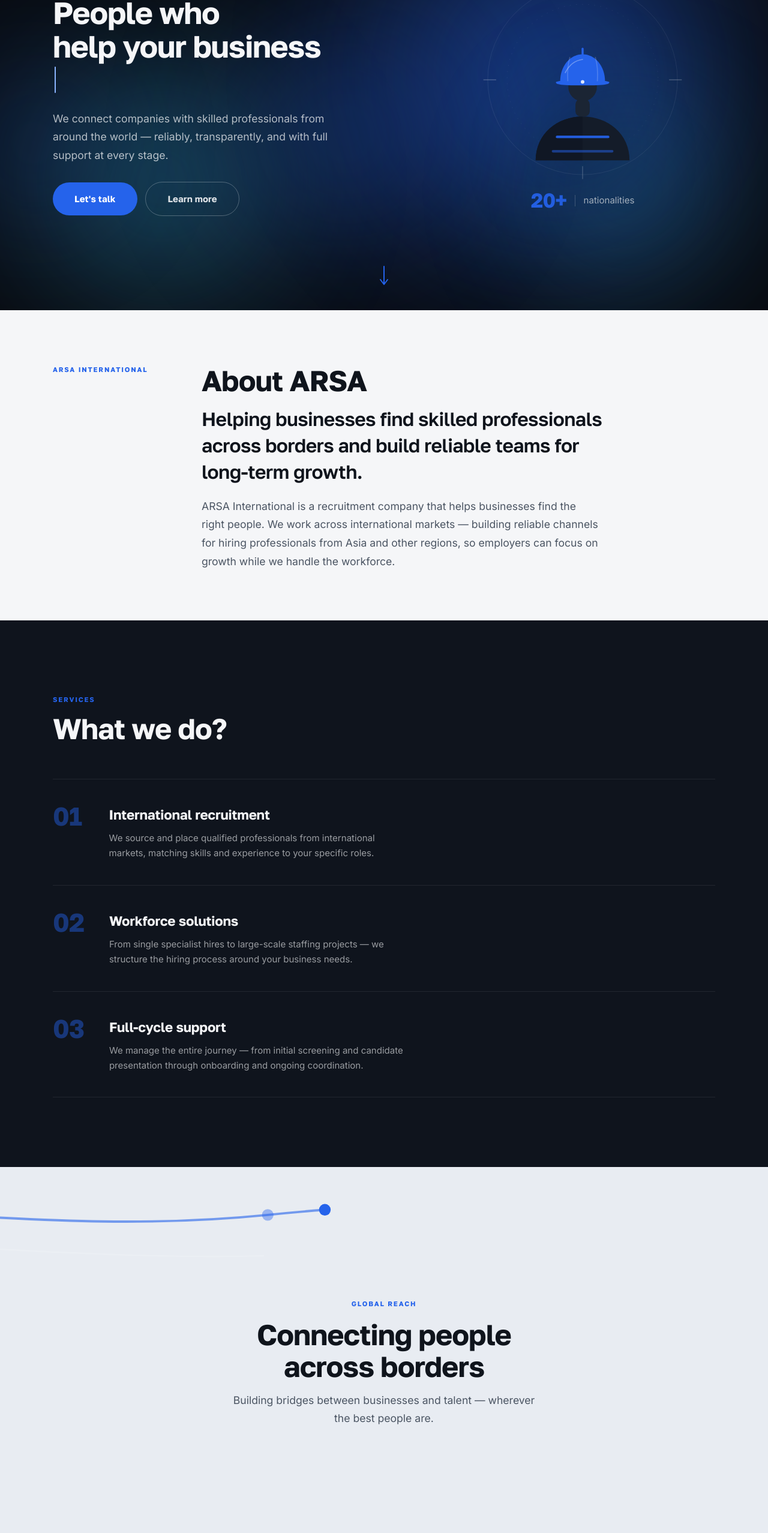
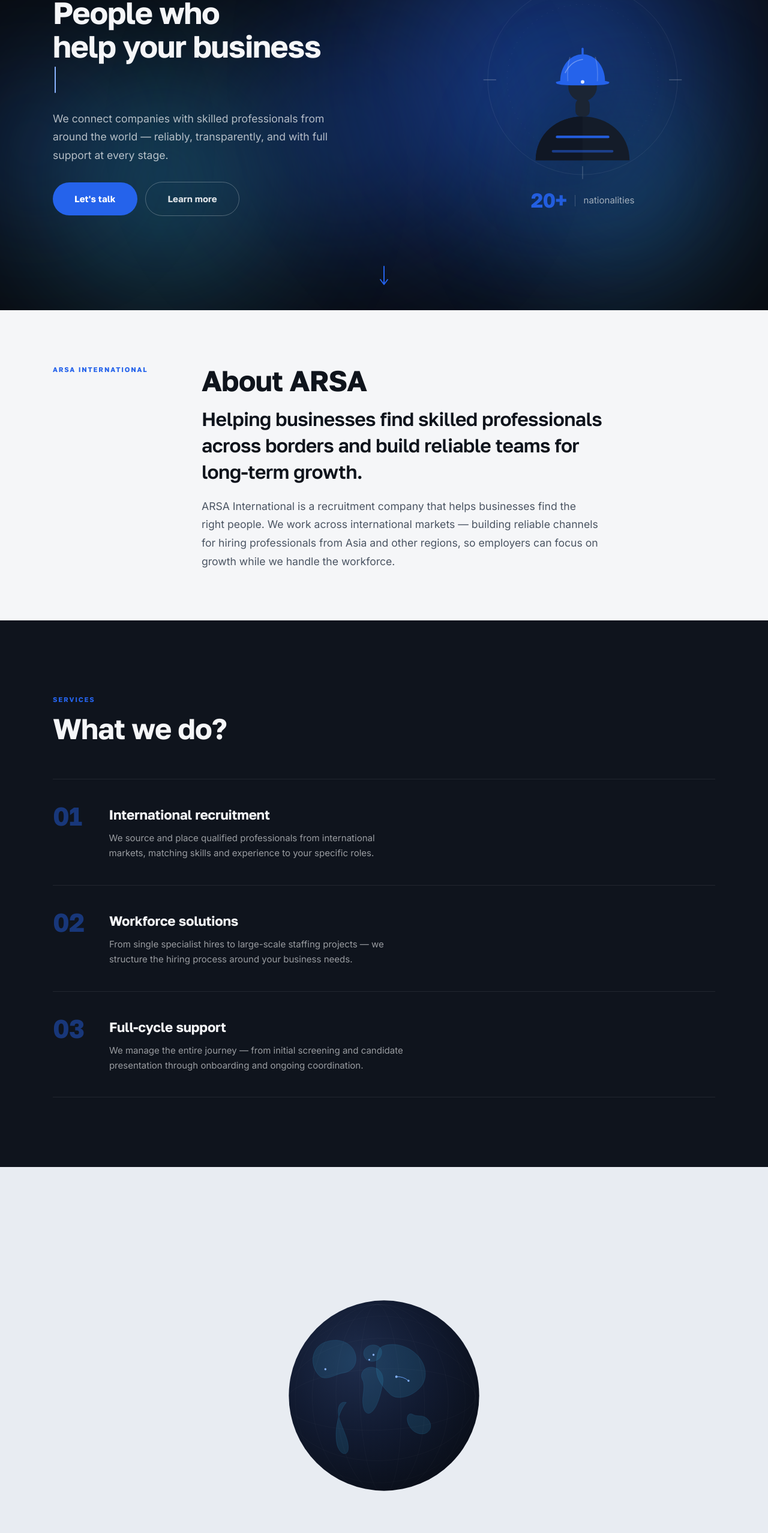
Before and after one commit to gyromth/arsa-website, a website built with Vite: page index.html in a window 1280 px wide. Shown: the part 235-2790 px from the top of the page at 60% size. Built offline with nearby package versions, Linux system fonts and the light colour scheme.

Commit message:
feat: replace global reach line with scroll-driven globe visualization
The simple animated line with dots in Global Reach is replaced by a
stylized pseudo-3D globe (pure SVG, no libraries/WebGL):

- Dark navy sphere with radial gradient, thin meridians/parallels and very
  subtle simplified continent outlines (cobalt tints only).
- Five glowing city points and four arc routes: Delhi->Moscow,
  Delhi->Bangkok, New York->Bangkok, Delhi->Europe.
- Routes appear one at a time with a small light marker travelling along
  the arc; the route then fades and the next one starts.

Scroll-driven (initGlobe):
- Globe rotation and route progress are a pure function of the section's
  position in the viewport: scroll down rotates forward and advances
  routes, scroll up reverses, stopping freezes the state. No timers, no
  infinite loops.
- Efficient: route lengths cached once, rAF-throttled passive scroll
  listener, update skipped when progress changes < 0.002.

Mobile: globe shrinks (190-250px on 320-430) and stays centred in-flow
above the text (label/heading/description) so it never overlaps the copy;
no horizontal overflow at 320/375/390/430. Desktop 1024/1440 keeps a
340px globe.

prefers-reduced-motion: static globe with three routes drawn and no
markers, rotation fixed.

Verified: globe in view + text below it at all widths, rotation
-22->+22deg with route 0->1->2 switching, reverse on scroll-up, marker
travels the arc, no console errors. npm run build clean.

```diff
--- a/index.html
+++ b/index.html
@@ -225,17 +225,50 @@
            CONNECTING — Visual statement
            ═══════════════════════════════════════════ -->
       <section class="connecting section" id="connecting">
-        <div class="connecting__visual" aria-hidden="true">
-          <svg class="connecting__routes" viewBox="0 0 1200 400" fill="none" preserveAspectRatio="xMidYMid slice">
-            <path class="route-line" d="M-50 75 C150 55 300 95 500 75 C700 55 850 65 1000 75 C1100 85 1200 70 1300 65" stroke="var(--accent)" stroke-width="2" stroke-linecap="round" opacity="0.6"/>
-            <path class="route-line" d="M-30 105 C200 85 350 125 600 105 C800 85 950 100 1100 105 C1200 110 1300 95 1400 90" stroke="rgba(255,255,255,0.14)" stroke-width="1.2" stroke-linecap="round"/>
-            <circle class="route-pulse" r="5" fill="var(--accent)" opacity="0"/>
-            <circle class="route-dot" cx="500" cy="75" r="5" fill="var(--accent)" opacity="0.7"/>
-            <circle class="route-dot" cx="200" cy="92" r="3" fill="var(--accent)" opacity="0.45"/>
-            <circle class="route-dot" cx="800" cy="68" r="4" fill="var(--accent)" opacity="0.55"/>
-          </svg>
-        </div>
         <div class="container connecting__inner">
+          <!-- Scroll-driven globe: routes draw sequentially as the section scrolls -->
+          <div class="connecting__visual" aria-hidden="true">
+            <svg class="globe" viewBox="0 0 600 600" fill="none">
+              <defs>
+                <radialGradient id="globeGrad" cx="36%" cy="32%" r="72%">
+                  <stop offset="0%" stop-color="#1e2c4b"/>
+                  <stop offset="55%" stop-color="#111a30"/>
+                  <stop offset="100%" stop-color="#0a0f1a"/>
+                </radialGradient>
+              </defs>
+              <circle cx="300" cy="300" r="280" fill="url(#globeGrad)" stroke="rgba(255,255,255,0.09)" stroke-width="1"/>
+              <g class="globe__world">
+                <ellipse cx="300" cy="300" rx="60" ry="280" stroke="rgba(255,255,255,0.05)" stroke-width="1"/>
+                <ellipse cx="300" cy="300" rx="130" ry="280" stroke="rgba(255,255,255,0.05)" stroke-width="1"/>
+                <ellipse cx="300" cy="300" rx="200" ry="280" stroke="rgba(255,255,255,0.05)" stroke-width="1"/>
+                <ellipse cx="300" cy="300" rx="250" ry="280" stroke="rgba(255,255,255,0.04)" stroke-width="1"/>
+                <ellipse cx="300" cy="300" rx="280" ry="90" stroke="rgba(255,255,255,0.05)" stroke-width="1"/>
+                <ellipse cx="300" cy="300" rx="280" ry="180" stroke="rgba(255,255,255,0.05)" stroke-width="1"/>
+                <ellipse cx="300" cy="300" rx="280" ry="245" stroke="rgba(255,255,255,0.04)" stroke-width="1"/>
+                <g class="globe__land" fill="rgba(56,189,248,0.13)" stroke="rgba(56,189,248,0.22)" stroke-width="1">
+                  <path d="M125 225 C95 195 100 140 145 125 C185 112 225 130 232 165 C238 195 220 215 195 218 C170 221 145 240 125 225 Z"/>
+                  <path d="M200 305 C175 298 170 330 180 360 C190 392 205 422 200 445 C196 462 178 458 170 435 C160 405 168 340 200 305 Z"/>
+                  <path d="M258 172 C250 150 272 135 292 140 C310 145 315 162 303 178 C292 190 265 192 258 172 Z"/>
+                  <path d="M252 245 C238 220 258 200 283 205 C306 210 315 232 308 258 C300 292 288 328 270 338 C254 346 244 322 250 285 C253 268 254 258 252 245 Z"/>
+                  <path d="M305 148 C335 130 385 142 412 172 C438 200 445 240 420 268 C395 295 350 306 330 286 C312 268 292 242 292 214 C292 190 294 164 305 148 Z"/>
+                  <path d="M395 348 C378 338 372 360 382 380 C392 402 418 412 434 402 C450 392 448 372 434 360 C420 348 408 356 395 348 Z"/>
+                </g>
+                <circle class="globe__point" cx="350" cy="235" r="3.5"/>
+                <circle class="globe__point" cx="285" cy="168" r="3"/>
+                <circle class="globe__point" cx="385" cy="248" r="3"/>
+                <circle class="globe__point" cx="142" cy="205" r="3"/>
+                <circle class="globe__point" cx="272" cy="182" r="2.5"/>
+                <path class="globe__route" d="M350 235 Q318 188 285 168"/>
+                <path class="globe__route" d="M350 235 Q370 234 385 248"/>
+                <path class="globe__route" d="M142 205 Q250 165 385 248"/>
+                <path class="globe__route" d="M350 235 Q310 206 272 182"/>
+                <circle class="globe__marker" r="5"/>
+                <circle class="globe__marker" r="5"/>
+                <circle class="globe__marker" r="5"/>
+                <circle class="globe__marker" r="5"/>
+              </g>
+            </svg>
+          </div>
           <span class="connecting__label reveal" data-i18n="connecting.label">Global reach</span>
           <h2 class="connecting__title reveal" data-i18n="connecting.title">Connecting people<br>across borders</h2>
           <p class="connecting__text reveal" data-i18n="connecting.text">Building bridges between businesses and talent — wherever the best people are.</p>
--- a/src/main.ts
+++ b/src/main.ts
@@ -311,58 +311,71 @@ function initPointerGlows(): void {
   });
 }
 
-// ── Connecting Routes — scroll-linked draw + travelling pulse ──
-function initConnectingRoutes(): void {
+// ── Connecting Globe — scroll-driven rotation + sequential routes ──
+function initGlobe(): void {
   const section = document.querySelector<HTMLElement>('.connecting');
-  const lines = Array.from(document.querySelectorAll<SVGPathElement>('.route-line'));
-  const dots = Array.from(document.querySelectorAll<SVGCircleElement>('.route-dot'));
-  const pulse = document.querySelector<SVGCircleElement>('.route-pulse');
-  if (!section || lines.length === 0) return;
+  const world = document.querySelector<SVGGElement>('.globe__world');
+  const routes = Array.from(document.querySelectorAll<SVGPathElement>('.globe__route'));
+  const markers = Array.from(document.querySelectorAll<SVGCircleElement>('.globe__marker'));
+  if (!section || !world || routes.length === 0) return;
 
   const prefersReduced = window.matchMedia('(prefers-reduced-motion: reduce)').matches;
 
   // Cache path lengths once — never recalculate during scroll.
-  const lengths = lines.map((l) => {
+  const lengths = routes.map((r) => {
     try {
-      return l.getTotalLength();
+      return r.getTotalLength();
     } catch {
       return 1000;
     }
   });
 
   const draw = (p: number): void => {
-    lines.forEach((l, i) => {
-      const start = i * 0.12;
-      const lp = Math.min(1, Math.max(0, (p - start) / (1 - start)));
-      l.style.strokeDashoffset = String(lengths[i] * (1 - lp));
+    // Globe rotation follows scroll (forward / reverse).
+    const rotation = -22 + 44 * p;
+    world.setAttribute('transform', `rotate(${rotation.toFixed(2)} 300 300)`);
+
+    const total = routes.length;
+    const idx = Math.min(total - 1, Math.floor(p * total));
+    const local = Math.min(1, Math.max(0, p * total - idx));
+
+    routes.forEach((r, i) => {
+      if (i === idx) {
+        const drawP = Math.min(1, local / 0.8);
+        r.style.strokeDashoffset = String(lengths[i] * (1 - drawP));
+        r.style.opacity = local > 0.8 ? String(Math.max(0, 1 - (local - 0.8) / 0.2)) : '1';
+      } else {
+        r.style.opacity = '0';
+      }
     });
-    dots.forEach((d, i) => {
-      const dp = Math.min(1, Math.max(0, (p - (0.32 + i * 0.14)) / 0.3));
-      d.style.opacity = String(dp);
+    markers.forEach((m, i) => {
+      if (i === idx && local < 0.8) {
+        const pt = routes[idx].getPointAtLength(lengths[idx] * Math.min(1, local / 0.8));
+        m.setAttribute('transform', `translate(${pt.x.toFixed(1)} ${pt.y.toFixed(1)})`);
+        m.style.opacity = '1';
+      } else {
+        m.style.opacity = '0';
+      }
     });
-    if (pulse && lengths[0] > 0) {
-      const head = Math.min(1, Math.max(0, p));
-      const pt = lines[0].getPointAtLength(lengths[0] * head);
-      pulse.setAttribute('transform', `translate(${pt.x.toFixed(2)} ${pt.y.toFixed(2)})`);
-      pulse.style.opacity = head > 0.02 && head < 0.985 ? '1' : '0';
-    }
   };
 
   if (prefersReduced) {
-    lines.forEach((l) => {
-      l.style.strokeDasharray = 'none';
-      l.style.strokeDashoffset = '0';
+    // Static globe: several routes drawn, no markers, no rotation motion.
+    routes.forEach((r, i) => {
+      r.style.strokeDasharray = 'none';
+      r.style.strokeDashoffset = '0';
+      r.style.opacity = i < 3 ? String(0.75 - i * 0.2) : '0';
     });
-    dots.forEach((d) => { d.style.opacity = '1'; });
-    if (pulse) pulse.style.opacity = '0';
+    markers.forEach((m) => { m.style.opacity = '0'; });
+    world.setAttribute('transform', 'rotate(-8 300 300)');
     return;
   }
 
-  lines.forEach((l, i) => {
-    l.style.strokeDasharray = String(lengths[i]);
-    l.style.strokeDashoffset = String(lengths[i]);
+  routes.forEach((r, i) => {
+    r.style.strokeDasharray = String(lengths[i]);
+    r.style.strokeDashoffset = String(lengths[i]);
   });
-  dots.forEach((d) => { d.style.opacity = '0'; });
+  markers.forEach((m) => { m.style.opacity = '0'; });
   draw(0);
 
   let ticking = false;
@@ -376,7 +389,7 @@ function initConnectingRoutes(): void {
     const total = vh + rect.height;
     const passed = vh - rect.top;
     const progress = Math.min(1, Math.max(0, passed / total));
-    if (Math.abs(progress - lastProgress) < 0.0015) return;
+    if (Math.abs(progress - lastProgress) < 0.002) return;
     lastProgress = progress;
     draw(progress);
   };
@@ -417,6 +430,6 @@ document.addEventListener('DOMContentLoaded', () => {
   initReveal();
   initMobileMenu();
   initHeaderScroll();
-  initConnectingRoutes();
+  initGlobe();
   initSmoothAnchors();
 });
--- a/src/styles/main.css
+++ b/src/styles/main.css
@@ -874,29 +874,42 @@ html.html--booting body { visibility: hidden; }
 }
 
 .connecting__visual {
-  position: absolute;
-  inset: 0;
-  pointer-events: none;
+  display: flex;
+  justify-content: center;
+  margin-bottom: clamp(2rem, 1.5rem + 2vw, 3rem);
 }
 
-.connecting__routes {
-  position: absolute;
-  top: 50%;
-  left: 50%;
-  transform: translate(-50%, -50%);
-  width: 120%;
-  height: 120%;
+/* Globe */
+.globe {
+  width: clamp(210px, 42vw, 340px);
+  height: auto;
 }
 
-/* Dash values are driven by JS (scroll-linked). */
-.route-line {
-  stroke-dasharray: 1000;
-  stroke-dashoffset: 1000;
+@media (max-width: 480px) {
+  .globe { width: clamp(190px, 70vw, 250px); }
 }
 
-.route-dot { opacity: 0; }
+.globe__world {
+  transform-origin: 300px 300px;
+}
 
-.route-pulse { opacity: 0; }
+.globe__route {
+  fill: none;
+  stroke: #6ea8ff;
+  stroke-width: 1.6;
+  stroke-linecap: round;
+  opacity: 0;
+}
+
+.globe__point {
+  fill: #8ab4ff;
+}
+
+.globe__marker {
+  fill: #dbeaff;
+  filter: drop-shadow(0 0 4px rgba(56, 189, 248, 0.8));
+  opacity: 0;
+}
 
 .connecting__inner {
   position: relative;
```
